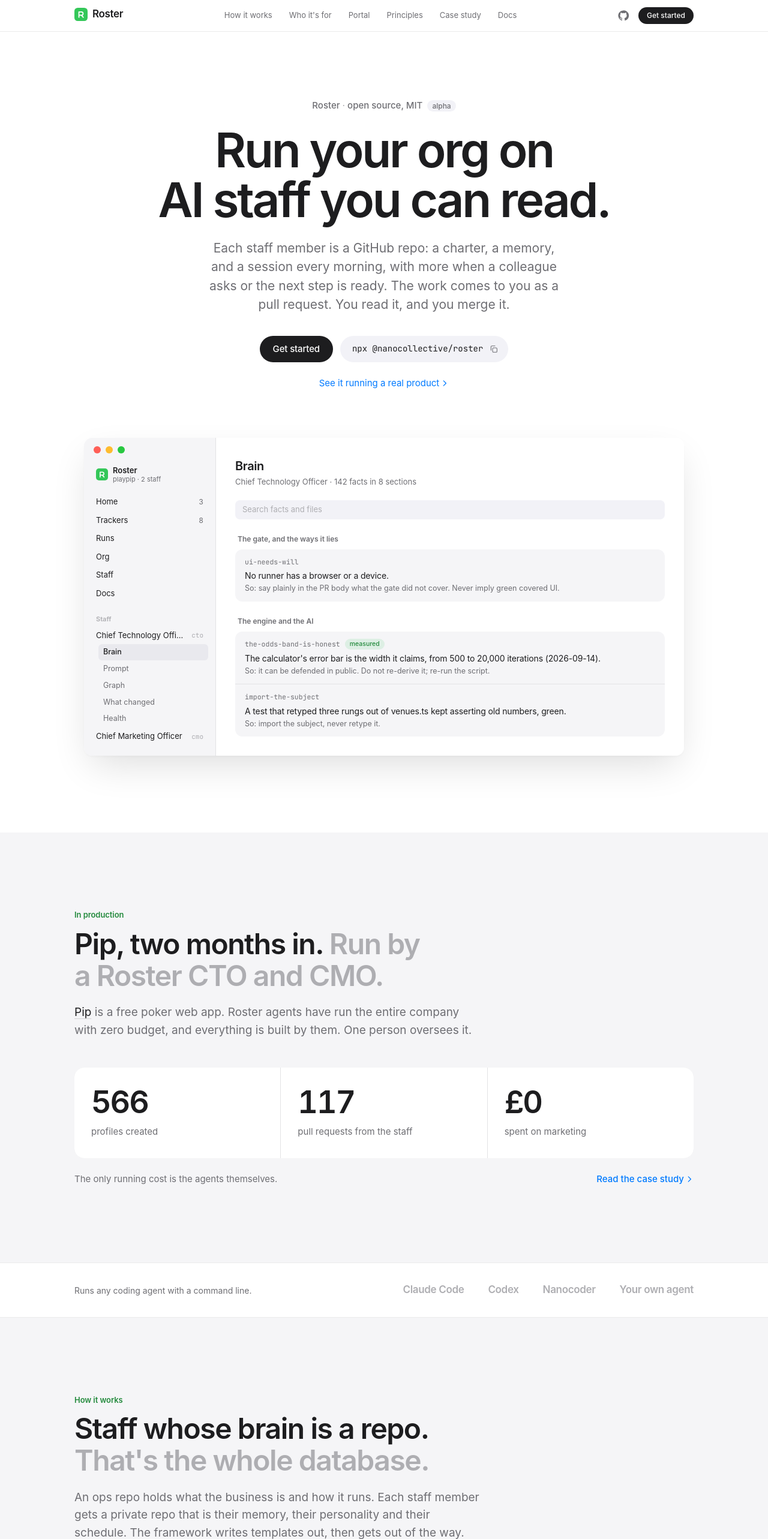
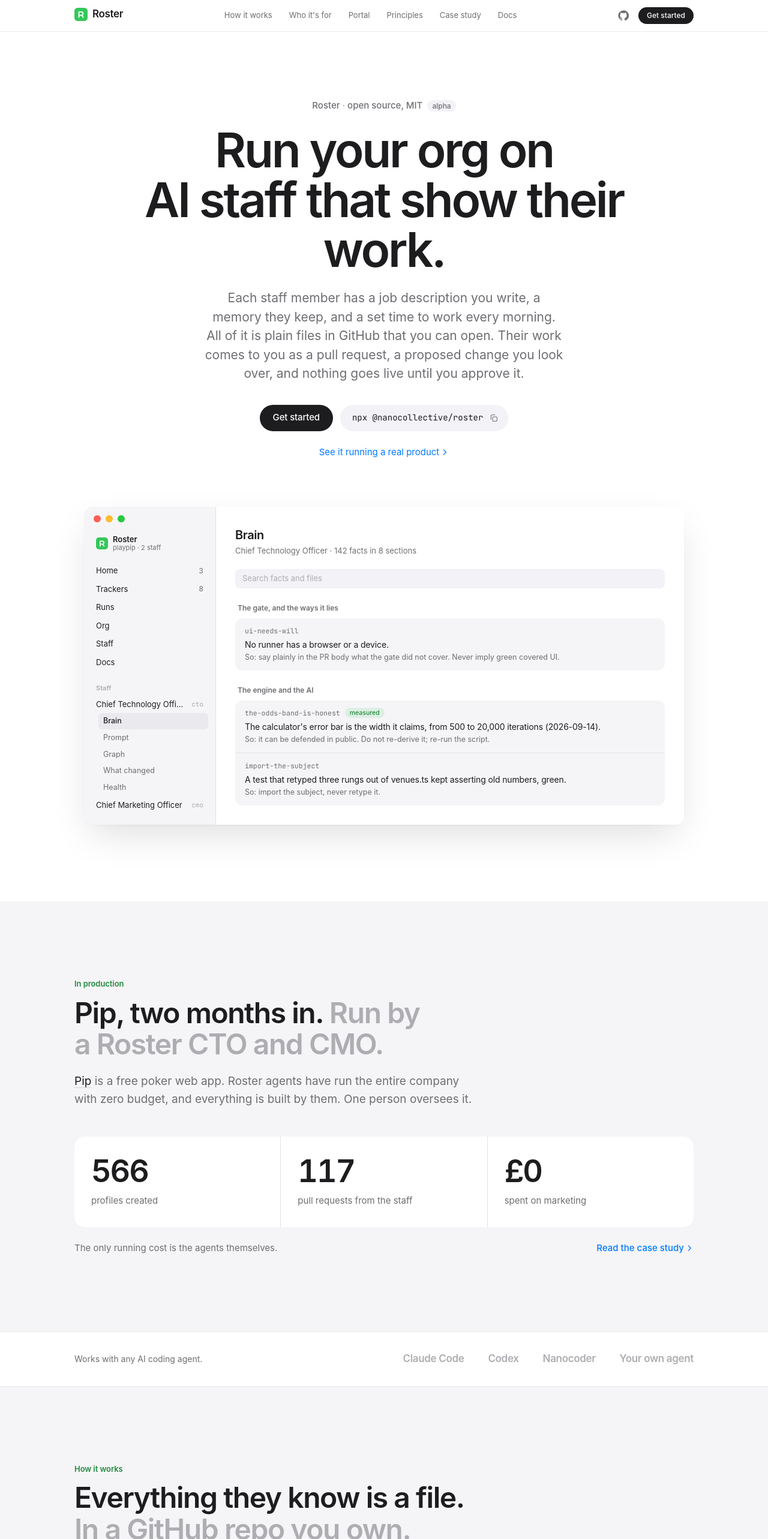
Before and after one commit to Nano-Collective/roster, a Next.js app in the folder website/: page / in a window 1280 px wide. Shown: the top 2566 px of the page at 60% size. Built offline with nearby package versions, Linux system fonts and the light colour scheme.

Commit message:
website: plain-English copy for non-technical readers; tagline is now "AI staff that show their work"

```diff
--- a/website/src/app/layout.tsx
+++ b/website/src/app/layout.tsx
@@ -5,9 +5,9 @@
 const inter = Inter({ subsets: ["latin"], variable: "--font-inter", display: "swap" });
 const mono = JetBrains_Mono({ subsets: ["latin"], variable: "--font-jetbrains", display: "swap" });
 
-const title = "Roster — an agent-run org, powered by GitHub";
+const title = "Roster — AI staff for your organisation, run on GitHub";
 const description =
-  "Run your org on AI staff you can read. Each is a GitHub repo: a charter, a memory, and a morning session that hands its work to you as a pull request. Open source, any coding agent.";
+  "Run your org on AI staff that show their work. Each has a job description, a memory and a daily schedule, all kept as files in GitHub. Their work comes to you as a change to approve. Open source, works with any coding agent.";
 
 export const metadata: Metadata = {
   metadataBase: new URL("https://roster.nanocollective.org"),
--- a/website/src/app/opengraph-image.tsx
+++ b/website/src/app/opengraph-image.tsx
@@ -1,7 +1,7 @@
 import { ImageResponse } from "next/og";
 
 export const dynamic = "force-static";
-export const alt = "Roster — run your org on AI staff you can read";
+export const alt = "Roster — run your org on AI staff that show their work";
 export const size = { width: 1200, height: 630 };
 export const contentType = "image/png";
 
@@ -52,10 +52,10 @@
             color: "#1d1d1f",
           }}
         >
-          AI staff you can read.
+          AI staff that show their work.
         </div>
         <div style={{ marginTop: 28, fontSize: 28, color: "#6e6e73" }}>
-          Staff whose brain is a GitHub repo. Any coding agent. Open source.
+          Every job written down in GitHub. Any coding agent. Open source.
         </div>
       </div>
       <div
--- a/website/src/components/Agents.tsx
+++ b/website/src/components/Agents.tsx
@@ -4,7 +4,7 @@
   return (
     <section className="border-y border-line">
       <div className="mx-auto flex max-w-[1080px] flex-col items-center justify-between gap-5 px-6 py-8 md:flex-row">
-        <p className="text-[14px] text-fg-2">Runs any coding agent with a command line.</p>
+        <p className="text-[14px] text-fg-2">Works with any AI coding agent.</p>
         <div className="flex flex-wrap items-center justify-center gap-x-10 gap-y-3">
           {agents.map((a) => (
             <span key={a} className="text-[17px] font-semibold tracking-[-0.02em] text-fg-3">
--- a/website/src/components/Features.tsx
+++ b/website/src/components/Features.tsx
@@ -90,10 +90,10 @@
         label="Built to be trusted"
         title={
           <>
-            Autonomy you can read. <Soft>And diff, and undo.</Soft>
+            They work on their own. <Soft>You can check and undo every step.</Soft>
           </>
         }
-        lede="Every behaviour traces back to a file. When someone asks why it did that, the answer is a line in a repo you own."
+        lede="Everything they do comes from a file you can open. If you want to know why they did something, the answer is written down in a repo you own."
       />
 
       <div className="mt-14 grid grid-cols-1 gap-5 md:grid-cols-2">
--- a/website/src/components/Footer.tsx
+++ b/website/src/components/Footer.tsx
@@ -13,8 +13,8 @@
           Your first hire is one command away.
         </h2>
         <p className="mx-auto mt-5 max-w-[500px] text-[17px] leading-[1.55] text-fg-2 sm:text-[19px]">
-          You need gh, a GitHub organisation and a credential for a coding agent. The rest is a
-          page in your browser.
+          You need a GitHub organisation, GitHub&apos;s command-line tool (gh), and an account with
+          a coding agent such as Claude Code or Codex. The rest is a page in your browser.
         </p>
         <div className="mt-9 flex flex-col items-center justify-center gap-3 sm:flex-row">
           <a href={doc("getting-started")} className="btn btn-primary">
--- a/website/src/components/ForYou.tsx
+++ b/website/src/components/ForYou.tsx
@@ -35,7 +35,7 @@
             One person, a lot to run. <Soft>And GitHub already open.</Soft>
           </>
         }
-        lede="Roster is for people who would rather read a pull request than a dashboard. You stay the one who decides; the staff do the work in between."
+        lede="Roster is for people who want to see and approve the work themselves. You make the decisions, and the staff do the work in between."
       />
 
       <div className="mt-14 grid gap-px overflow-hidden rounded-2xl bg-line md:grid-cols-3">
--- a/website/src/components/Hero.tsx
+++ b/website/src/components/Hero.tsx
@@ -18,16 +18,17 @@
           style={{ animationDelay: "60ms" }}
         >
           Run your org on <br className="hidden sm:block" />
-          AI staff you can read.
+          AI staff that show their work.
         </h1>
 
         <p
           className="fade-up mx-auto mt-6 max-w-[600px] text-[19px] leading-[1.5] text-fg-2 sm:text-[21px]"
           style={{ animationDelay: "120ms" }}
         >
-          Each staff member is a GitHub repo: a charter, a memory, and a session every morning, with
-          more when a colleague asks or the next step is ready. The work comes to you as a pull
-          request. You read it, and you merge it.
+          Each staff member has a job description you write, a memory they keep, and a set time to
+          work every morning. All of it is plain files in GitHub that you can open. Their work comes
+          to you as a pull request, a proposed change you look over, and nothing goes live until you
+          approve it.
         </p>
 
         <div
--- a/website/src/components/Shape.tsx
+++ b/website/src/components/Shape.tsx
@@ -9,10 +9,10 @@
         label="How it works"
         title={
           <>
-            Staff whose brain is a repo. <Soft>That&apos;s the whole database.</Soft>
+            Everything they know is a file. <Soft>In a GitHub repo you own.</Soft>
           </>
         }
-        lede="An ops repo holds what the business is and how it runs. Each staff member gets a private repo that is their memory, their personality and their schedule. The framework writes templates out, then gets out of the way."
+        lede="One shared repo holds what the business is and how it runs. Each staff member gets their own private repo with their job description, memory and schedule. Change a file and you change how they work."
       />
 
       <div className="mt-14 grid grid-cols-1 gap-8 lg:grid-cols-2">
@@ -23,7 +23,7 @@
           </div>
           <List>
             <Row strong left="org/business.md" right="What the business is" />
-            <Row strong left="org/operating.md" right="The autonomy contract" />
+            <Row strong left="org/operating.md" right="What they can do without asking" />
             <Row strong left="org/voice.md" right="House style" />
             <Row strong left="org/guardrails.md" right="The non-negotiables" />
             <Row strong left="org/priorities.md" right="What matters now, read by everyone" />
@@ -39,9 +39,9 @@
             <div className="text-[14px] text-fg-2">One brain per staff member. This one is @cto.</div>
           </div>
           <List>
-            <Row strong left="CHARTER.md" right="The personality. Written by a person." />
+            <Row strong left="CHARTER.md" right="Their job description. Written by you." />
             <Row strong left="staff.yaml" right="Handle, schedule, identities, peers" />
-            <Row strong left="memory/INDEX.md" right="One line per fact, read at every boot" />
+            <Row strong left="memory/INDEX.md" right="One line per thing they have learned" />
             <Row left="memory/notes/" right="The argument behind a fact" />
             <Row left="log/decisions.md" right="Why things were decided" />
             <Row left=".github/workflows/" right="Three callers, about 40 lines each" />
--- a/website/src/components/Work.tsx
+++ b/website/src/components/Work.tsx
@@ -40,7 +40,7 @@
             Every change says what it checked. <Soft>And what it didn&apos;t.</Soft>
           </>
         }
-        lede="Work arrives as a pull request you can read before it merges. Three of Pip's, from its CTO, lightly shortened."
+        lede="Work arrives as a pull request you look over before it goes live. Three of Pip's, from its CTO, lightly shortened."
       />
 
       <div className="mt-14 grid gap-5 lg:grid-cols-3">
@@ -59,11 +59,11 @@
               <h3 className="mt-4 text-[18px] font-semibold leading-[1.3] tracking-[-0.02em]">{p.title}</h3>
               <div className="mt-5 space-y-4 border-t border-line pt-5 text-[14px] leading-[1.55]">
                 <div>
-                  <div className="text-[12px] font-semibold text-accent">What the gate covered</div>
+                  <div className="text-[12px] font-semibold text-accent">What it checked</div>
                   <p className="mt-1 text-fg-2">{p.checked}</p>
                 </div>
                 <div>
-                  <div className="text-[12px] font-semibold text-orange">What it did not</div>
+                  <div className="text-[12px] font-semibold text-orange">What it didn&apos;t check</div>
                   <p className="mt-1 text-fg-2">{p.not}</p>
                 </div>
               </div>
```
Also changed, not shown: website/src/components/Day.tsx (+9 -9 lines), website/src/components/Showcase.tsx (+5 -5 lines).
